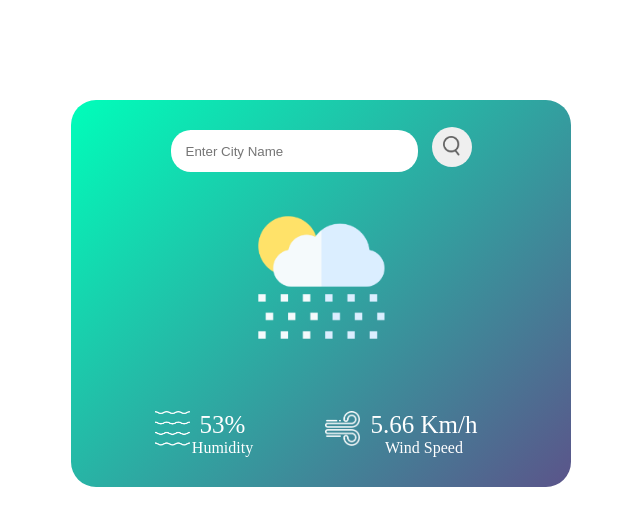
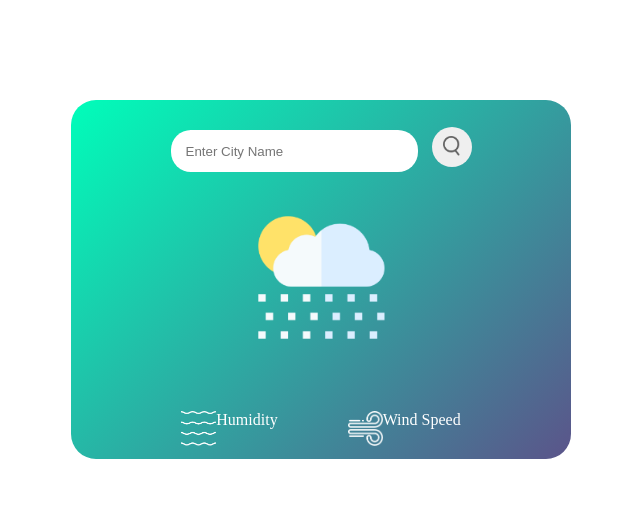
Before and after one commit to shrijanthakur/Weather-App, a plain HTML site: page index.html in a window 1280 px wide. Shown: the whole page, without its empty margins (319-959 px from the left). Drawn offline with Linux system fonts and the light colour scheme.

Commit message:
Update index.html

```diff
--- a/index.html
+++ b/index.html
@@ -26,14 +26,14 @@
         <div class="humidity">
             <img class="con-image" src="images/humidity.png" alt="">
           <div class="humidity-data">
-            <p class="data1">53%</p>
+            <p class="data1"></p>
             <p class="text">Humidity</p>
           </div>
         </div>
           <div class="wind">
             <img class="con-image" src="images/wind.png" alt="">
           <div class="wind-data">
-            <p class="data2">5.66 Km/h</p>
+            <p class="data2"></p>
             <p class="text">Wind Speed</p>
           </div>
         </div>
```
